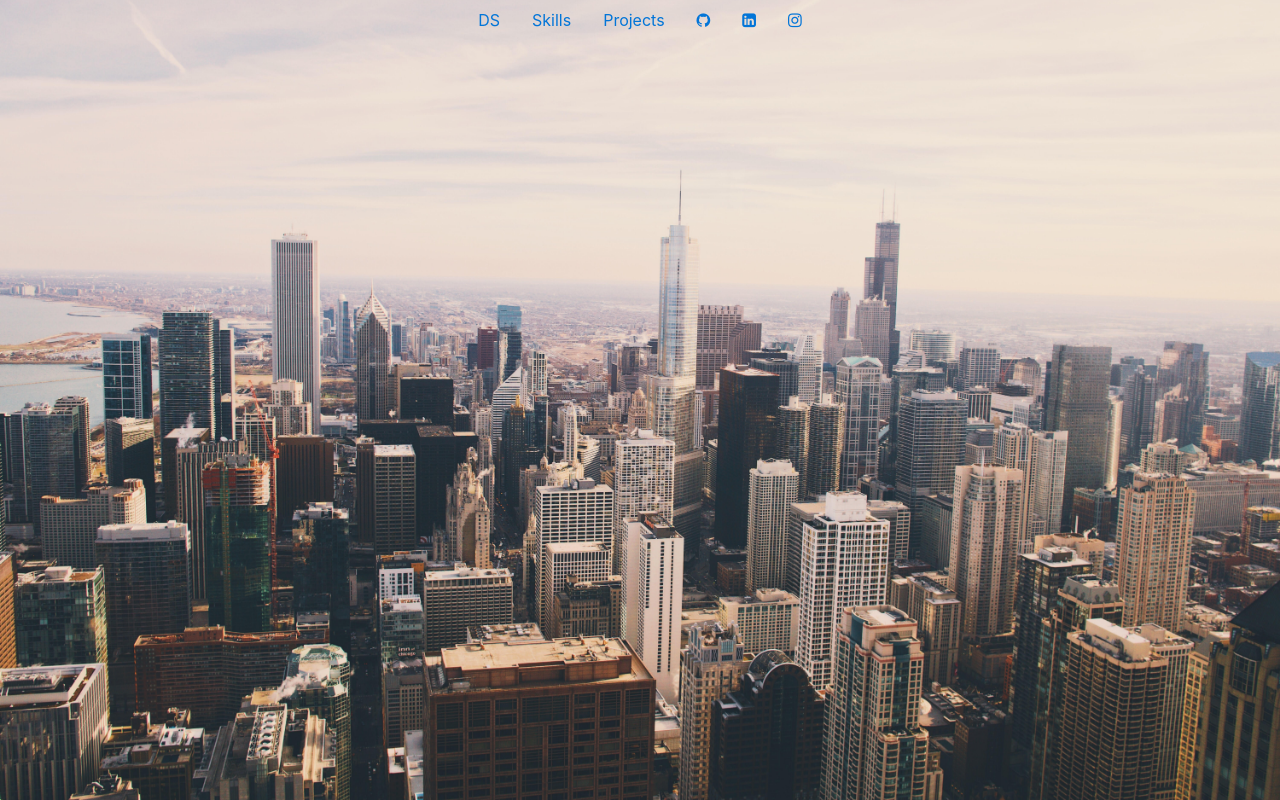
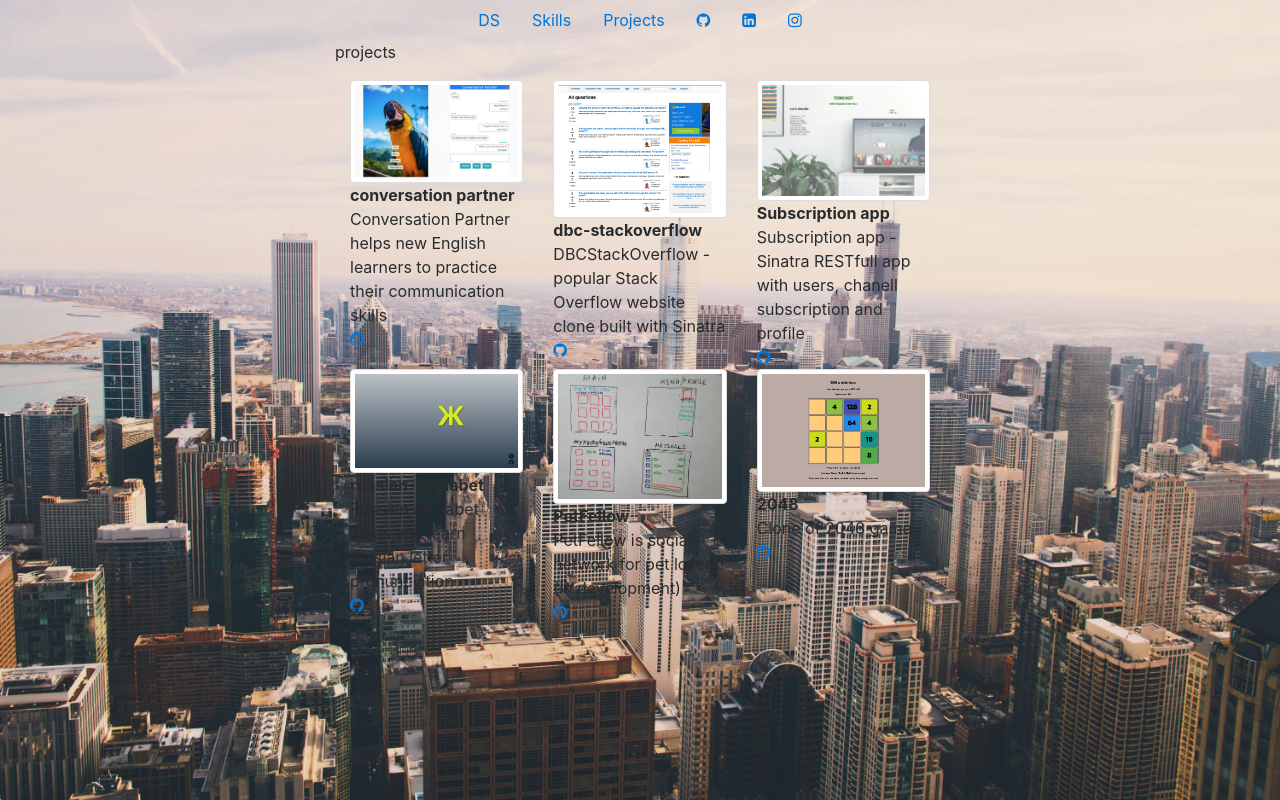
Before and after one commit to imdmitri1/imdmitri1.github.io, a PHP site: page /v3.html in a window 1280 px wide, after a click on "Projects". Run offline with PHP 8.4, Linux system fonts and the light colour scheme; some libraries are stand-ins or nearby versions; some web fonts are replaced.

Commit message:
add old projects

```diff
--- a/v3.html
+++ b/v3.html
@@ -21,7 +21,9 @@
   </head>
   <body>
     <div id="bg"></div>
-
+    <div id="preloader">
+      <div id="load"></div>
+    </div>
     <nav>
       <ul class="nav justify-content-center id="myTab" role="tablist"">
         <li class="nav-item"><a class="nav-link" id="ds-tab" data-toggle="tab" href="#ds" role="tab" aria-controls="ds" aria-selected="true">DS</a></li>
@@ -75,6 +77,80 @@
       <!--  -->
       <div class="tab-pane fade" id="projects" role="tabpanel" aria-labelledby="projects-tab">
 
+          <div class="row">
+            <div class="col-sm-12 col-md-6 offset-md-3">
+              <p class="skiexp">projects</p>
+              <div class="row">
+                <div class="col-sm-6 col-md-6 col-lg-4">
+                  <div class="proj-card">
+                    <img src="img/conversation-partner.png" alt="conversation-partner screenshot" class="img-thumbnail projects-pic">
+                    <div class="proj-name">
+                      <b>conversation partner</b>
+                    </div>
+                    <div class="overlay">
+                      <div class="text">Conversation Partner helps new English learners to practice their communication skills <br> <a href="https://github.com/imdmitri1/Conversation_partner" target="_blank"><i class="fa c-black fa-github" aria-hidden="true"></i></a></div>
+                    </div>
+                  </div>
+                </div>
+                <div class="col-sm-6 col-md-6 col-lg-4">
+                  <div class="proj-card">
+                    <img src="img/dbc-stackoverflow.png" alt="dbc-stackoverflow screenshot" class="img-thumbnail projects-pic">
+                    <div class="proj-name">
+                      <b>dbc-stackoverflow</b>
+                    </div>
+                    <div class="overlay">
+                      <div class="text">DBCStackOverflow - popular Stack Overflow website clone built with Sinatra <br> <a href="https://github.com/imdmitri1/dbcstackoverflow" target="_blank"><i class="fa c-black fa-github" aria-hidden="true"></i></a></div>
+                    </div>
+                  </div>
+                </div>
+                <div class="col-sm-6 col-md-6 col-lg-4">
+                  <div class="proj-card">
+                    <img src="img/channel_subscription_app.png" alt="channel_subscription_app screenshot" class="img-thumbnail projects-pic">
+                    <div class="proj-name">
+                      <b>Subscription app</b>
+                    </div>
+                    <div class="overlay">
+                      <div class="text">Subscription app - Sinatra RESTfull app with users, chanell subscription and profile <br> <a href="https://github.com/imdmitri1/channel_subscription_app" target="_blank"><i class="fa c-black fa-github" aria-hidden="true"></i></a></div>
+                    </div>
+                  </div>
+                </div>
+                <div class="col-sm-6 col-md-6 col-lg-4">
+                  <div class="proj-card">
+                    <img src="img/russian-alphabet.png" alt="russian-alphabet screenshot" class="img-thumbnail projects-pic">
+                    <div class="proj-name">
+                      <b>russian-alphabet</b>
+                    </div>
+                    <div class="overlay">
+                      <div class="text">Russian alphabet helps you learn russian letter pronunciation <br> <a href="https://github.com/imdmitri1/russian_alphabet" target="_blank"><i class="fa c-black fa-github" aria-hidden="true"></i></a></div>
+                    </div>
+                  </div>
+                </div>
+                <div class="col-sm-6 col-md-6 col-lg-4">
+                  <div class="proj-card">
+                    <img src="img/fellow-pet.jpg" alt="PetFellow screenshot" class="img-thumbnail projects-pic">
+                    <div class="proj-name">
+                      <b>PetFellow</b>
+                    </div>
+                    <div class="overlay">
+                      <div class="text">PetFellow is social network for pet lovers! (in development) <br> <a href="https://github.com/imdmitri1/PetFellow" target="_blank"><i class="fa c-black fa-github" aria-hidden="true"></i></a></div>
+                    </div>
+                  </div>
+                </div>
+                <div class="col-sm-6 col-md-6 col-lg-4">
+                  <div class="proj-card">
+                    <img src="img/2048.png" alt="2048 screenshot" class="img-thumbnail projects-pic">
+                    <div class="proj-name">
+                      <b>2048</b>
+                    </div>
+                    <div class="overlay">
+                      <div class="text">Clone of 2048 game <br> <a href="https://github.com/imdmitri1/2048" target="_blank"><i class="fa c-black fa-github" aria-hidden="true"></i></a></div>
+                    </div>
+                  </div>
+                </div>
+              </div>
+            </div>
+          </div>
+
       </div>
 
     </div>
--- a/v3.js
+++ b/v3.js
@@ -0,0 +1,4 @@
+// jQuery(window).load(function() {
+//   jQuery("#preloader").delay(100).fadeOut("slow");
+//   jQuery("#load").delay(100).fadeOut("slow");
+// });
```
Also changed, not shown: v3.css (+12 -0 lines).
